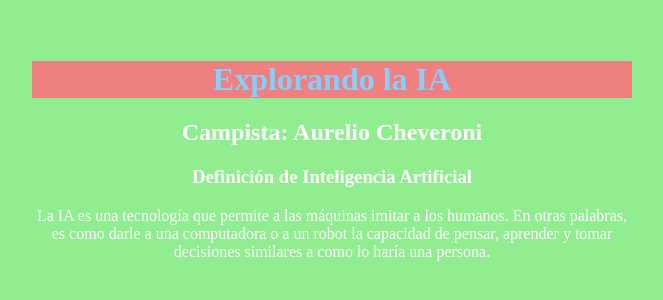
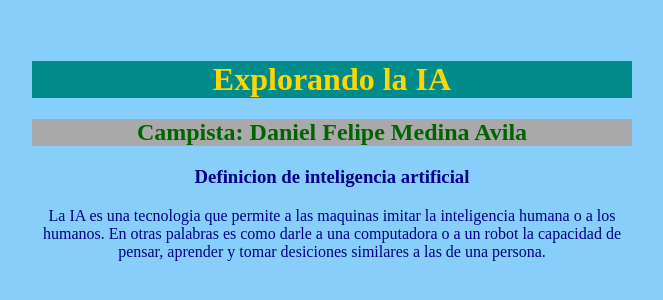
Before and after one commit to Lycanyan/first_repository_IA, a plain HTML site: page index.html in a window 1280 px wide. Shown: the part 242-542 px from the top of the page, without its empty margins (308-971 px from the left). Drawn offline with Linux system fonts and the light colour scheme.

Commit message:
Add files via upload

```diff
--- a/index.html
+++ b/index.html
@@ -9,9 +9,12 @@
 <body>
     <div>
         <h1>Explorando la IA</h1>
-        <h2>Campista: Aurelio Cheveroni</h2>
-        <h3>Definición de Inteligencia Artificial</h3>
-        <p>La IA es una tecnología que permite a las máquinas imitar a los humanos. En otras palabras, es como darle a una computadora o a un robot la capacidad de pensar, aprender y tomar decisiones similares a como lo haría una persona.</p>
+        <h2>Campista: Daniel Felipe Medina Avila</h2>
+        <h3>Definicion de inteligencia artificial</h3>
+        <p>La IA es una tecnologia que permite a las maquinas imitar la inteligencia humana o a los humanos.
+        En otras palabras es como darle a una computadora o a un robot la capacidad de pensar, aprender y
+        tomar desiciones similares a las de una persona.
+        </p>
     </div>
 </body>
 </html>
--- a/styles.css
+++ b/styles.css
@@ -5,14 +5,17 @@ body{
     min-height: 100vh;
     margin: 0;
     text-align: center;
-    background-color: lightgreen; /* Color de fondo */
-    color: white; /* Color del texto */
+
+    background-color:lightskyblue;
+    color:darkblue ;
 }
-/* Intenta ponerle color de fondo y color al texto del h1 */
-
 h1{
-    background-color: lightcoral;
-    color: lightskyblue;
+    background-color: darkcyan;
+    color: gold;
+}
+h2{
+    background-color: darkgrey;
+    color: darkgreen;
 }
 div{
     max-width: 600px;
```
